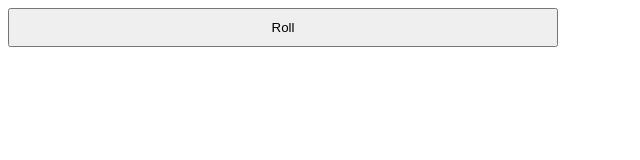
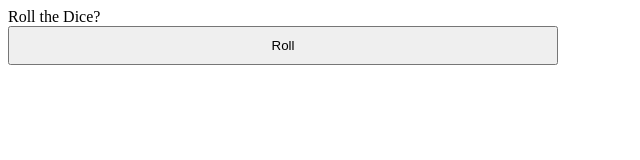
Before and after one commit to super8989/MonsterJavaScript-DiceGame, a plain HTML site: page index.html in a window 1280 px wide. Shown: the whole page, without its empty margins (0-640 px from the left). Drawn offline with Linux system fonts and the light colour scheme.

Commit message:
removing element inside parent

```diff
--- a/index.html
+++ b/index.html
@@ -12,7 +12,9 @@
             <div id="player2"></div>
         </div> -->
 
-        <div class="output"></div>
+        <div class="output">
+            <div>Roll the Dice?</div>
+        </div>
         <button type="button">Roll</button>
 
 
--- a/script2.js
+++ b/script2.js
@@ -5,6 +5,12 @@ button.addEventListener("click", function() {
     let rollDice = roll(6); //1-6
     console.log(rollDice);
     let holder = builder(rollDice); //builder(1-6)
+    console.log(output.children[0]);
+
+    if (output.children[0]) {
+        output.children[0].remove();
+    }
+
     output.appendChild(holder);
 })
 
```
